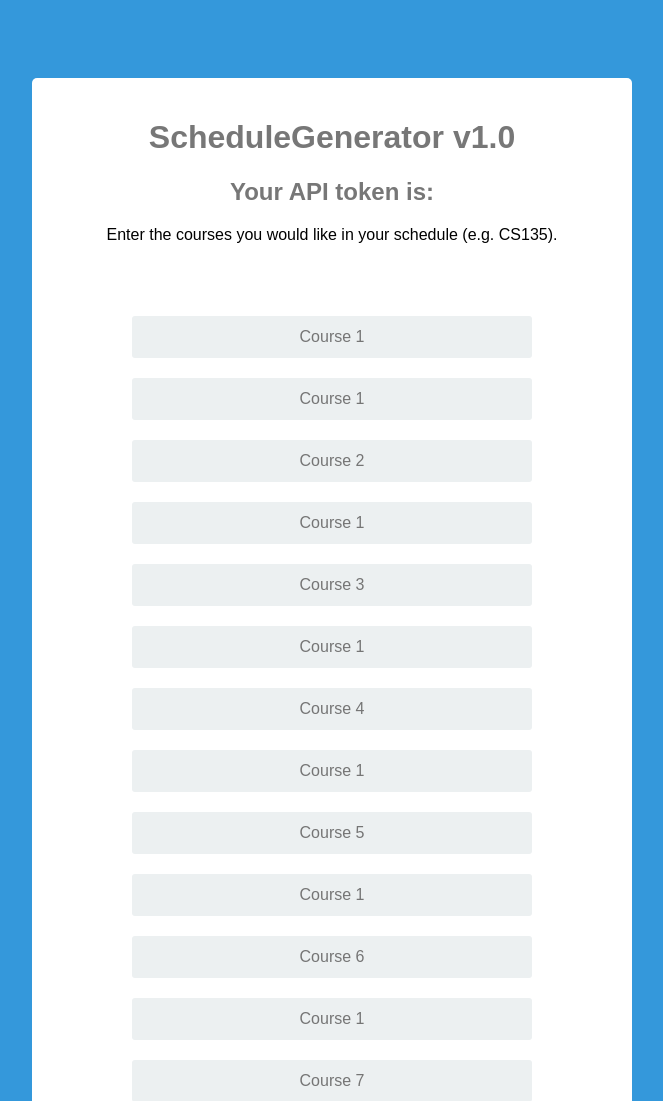
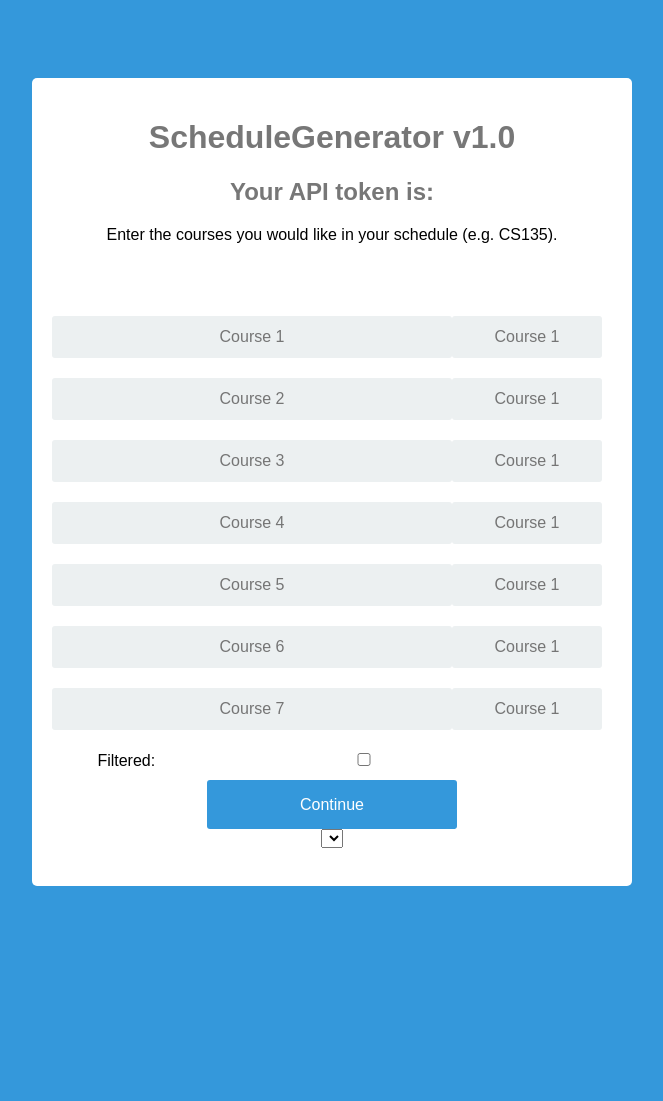
Before and after one commit to micduan/schedulegenwebapp, a Flask app: template app/Templates/select.html in a window 1280 px wide. Shown: the top 1101 px of the page, without its empty margins (308-971 px from the left). After the commit the page ends 886 px from the top, so only its background shows below. Run offline with Flask 2, Linux system fonts and the light colour scheme; the template is opened without the code that fills it, so the values that code supplies are empty.

Commit message:
added basic filtering

```diff
--- a/app/Templates/select.html
+++ b/app/Templates/select.html
@@ -1,4 +1,16 @@
 <link rel="stylesheet" href="/static/style.css" type="text/css">
+
+<style>
+.container{
+    display: flex;
+}
+.course-num{
+    width: 150px;
+}
+.course{
+    flex-grow: 1;
+}
+</style>
 
 <script>
 token = {{ token }}
@@ -23,84 +35,105 @@
                 <br>
                 <br>
                 <form method="POST" action="/schedule">
+                    <input type="hidden" name="token" value="{{ token }}">
+                    <div class="container">
                         <div class="input-token">
-                        <input list="course" class="login-field" value="" placeholder="Course 1" name="course1">
+                            <input class="login-field course" value="" placeholder="Course 1" name="course1">
                             <label class="login-field-icon fui-user" for="login-name"></label>
                         </div>
 
                         <div class="input-token">
-                        <input list="course-number" class="login-field" value="" placeholder="Course 1" name="course1num">
+                            <input class="login-field course-num" value="" placeholder="Course 1" name="course1num">
+                            <label class="login-field-icon fui-user" for="login-name"></label>
+                        </div>
+                    </div>
+
+                    <div class="container">
+                        <div class="input-token">
+                            <input class="login-field course" value="" placeholder="Course 2" name="course2">
                             <label class="login-field-icon fui-user" for="login-name"></label>
                         </div>
 
                         <div class="input-token">
-                        <input list="course" class="login-field" value="" placeholder="Course 2" name="course2">
+                            <input class="login-field course-num" value="" placeholder="Course 1" name="course2num">
+                            <label class="login-field-icon fui-user" for="login-name"></label>
+                        </div>
+                    </div>
+
+                    <div class="container">
+                        <div class="input-token">
+                            <input class="login-field course" value="" placeholder="Course 3" name="course3">
                             <label class="login-field-icon fui-user" for="login-name"></label>
                         </div>
 
                         <div class="input-token">
-                        <input list="course-number" class="login-field" value="" placeholder="Course 1" name="course2num">
+                            <input class="login-field course-num" value="" placeholder="Course 1" name="course3num">
+                            <label class="login-field-icon fui-user" for="login-name"></label>
+                        </div>
+                    </div>
+
+                    <div class="container">
+                        <div class="input-token">
+                            <input class="login-field course" value="" placeholder="Course 4" name="course4">
                             <label class="login-field-icon fui-user" for="login-name"></label>
                         </div>
 
                         <div class="input-token">
-                        <input list="course" class="login-field" value="" placeholder="Course 3" name="course3">
+                            <input class="login-field course-num" value="" placeholder="Course 1" name="course4num">
+                            <label class="login-field-icon fui-user" for="login-name"></label>
+                        </div>
+                    </div>
+
+                    <div class="container">
+                        <div class="input-token">
+                            <input class="login-field course" value="" placeholder="Course 5" name="course5">
                             <label class="login-field-icon fui-user" for="login-name"></label>
                         </div>
 
                         <div class="input-token">
-                        <input list="course-number" class="login-field" value="" placeholder="Course 1" name="course3num">
+                            <input class="login-field course-num" value="" placeholder="Course 1" name="course5num">
+                            <label class="login-field-icon fui-user" for="login-name"></label>
+                        </div>
+                    </div>
+
+                    <div class="container">
+                        <div class="input-token">
+                            <input class="login-field course" value="" placeholder="Course 6" name="course6">
                             <label class="login-field-icon fui-user" for="login-name"></label>
                         </div>
 
                         <div class="input-token">
-                        <input list="course" class="login-field" value="" placeholder="Course 4" name="course4">
+                            <input class="login-field course-num" value="" placeholder="Course 1" name="course6num">
+                            <label class="login-field-icon fui-user" for="login-name"></label>
+                        </div>
+                    </div>
+
+                    <div class="container">
+                        <div class="input-token">
+                            <input class="login-field course" value="" placeholder="Course 7" name="course7">
                             <label class="login-field-icon fui-user" for="login-name"></label>
                         </div>
 
                         <div class="input-token">
-                        <input list="course-number" class="login-field" value="" placeholder="Course 1" name="course4num">
+                            <input class="login-field course-num" value="" placeholder="Course 1" name="course7num">
                             <label class="login-field-icon fui-user" for="login-name"></label>
+                        </div>
                     </div>
 
                     <div class="input-token">
-                        <input list="course" class="login-field" value="" placeholder="Course 5" name="course5">
-                        <label class="login-field-icon fui-user" for="login-name"></label>
-                    </div>
-
-                    <div class="input-token">
-                        <input list="course-number" class="login-field" value="" placeholder="Course 1" name="course5num">
-                        <label class="login-field-icon fui-user" for="login-name"></label>
-                    </div>
-
-                    <div class="input-token">
-                        <input list="course" class="login-field" value="" placeholder="Course 6" name="course6">
-                        <label class="login-field-icon fui-user" for="login-name"></label>
-                    </div>
-
-                    <div class="input-token">
-                        <input list="course-number" class="login-field" value="" placeholder="Course 1" name="course6num">
-                        <label class="login-field-icon fui-user" for="login-name"></label>
-                    </div>
-
-                    <div class="input-token">
-                        <input list="course" class="login-field" value="" placeholder="Course 7" name="course7">
-                        <label class="login-field-icon fui-user" for="login-name"></label>
-                    </div>
-
-                    <div class="input-token">
-                        <input list="course-number" class="login-field" value="" placeholder="Course 1" name="course7num">
-                        <label class="login-field-icon fui-user" for="login-name"></label>
+                        Filtered: <input type="checkbox" value="12:00" name="filter">
                     </div>
 
                     <input type="submit" value="Continue" class="btn btn-primary btn-large btn-block" >
 
-                    <datalist id="course">
+                    <div>
+                        <select id="course">
                                 {% for course in courses %}
                                     <option value={{ course }}>{{ course }}</option>
                                 {% endfor %}
 
-                    </datalist>
+                        </select>
+                    </div>
                 </form>
                 <br>
             </div>
--- a/app/main.py
+++ b/app/main.py
@@ -6,6 +6,7 @@
 import checkvalid
 import Check
 import json
+import datetime
 import getCourses
 from Course import Course
 
@@ -16,8 +17,6 @@
                 yield j
         else:
             yield i
-
-myvar = UWaterlooAPI(api_key="1fc3b6c386a6fbe81e12e88ed4e36f4a")
 
 
 app = Flask(__name__, template_folder='Templates')
@@ -46,7 +45,10 @@
 
 @app.route('/schedule', methods=['POST', 'GET'])
 def schedule():
-    uw = UWaterlooAPI(api_key="1fc3b6c386a6fbe81e12e88ed4e36f4a")
+    uw = UWaterlooAPI(api_key=request.form['token'])
+
+    no_classes_before = request.form['filter']
+    no_classes_before_time = datetime.datetime.strptime(no_classes_before, '%H:%M')
 
     num_courses = 0
     for num in range(1,8):
@@ -72,22 +74,46 @@
         for section in range(0, num_sections):
             class_type = courses_list[section]['section']
             if class_type.find("LEC") == 0:
-                lec_section = [(courses_list[section]['classes'][0]['date']['weekdays']),
-                (courses_list[section]['classes'][0]['date']['start_time']),
-                (courses_list[section]['classes'][0]['date']['end_time']),
-                (courses_list[section]['section'])]
+                days = courses_list[section]['classes'][0]['date']['weekdays']
+                start_time = courses_list[section]['classes'][0]['date']['start_time']
+
+                if no_classes_before:
+                    start_time_datetime = datetime.datetime.strptime(start_time, '%H:%M')
+                    if start_time_datetime < no_classes_before_time:
+                        continue
+
+                end_time = courses_list[section]['classes'][0]['date']['end_time']
+                course_type = courses_list[section]['section'] #either LEC, LAB, or TUT
+                instructor = str(courses_list[section]['classes'][0]['instructors'])
+                lec_section  = [days, start_time, end_time, course_type, instructor]
                 lecture_list.append(lec_section)
             if class_type.find("TUT") == 0:
-                tut_section = [(courses_list[section]['classes'][0]['date']['weekdays']),
-                (courses_list[section]['classes'][0]['date']['start_time']),
-                (courses_list[section]['classes'][0]['date']['end_time']),
-                (courses_list[section]['section'])]
+                days = courses_list[section]['classes'][0]['date']['weekdays']
+                start_time = courses_list[section]['classes'][0]['date']['start_time']
+
+                if no_classes_before:
+                    start_time_datetime = datetime.datetime.strptime(start_time, '%H:%M')
+                    if start_time_datetime < no_classes_before_time:
+                        continue
+
+                end_time = courses_list[section]['classes'][0]['date']['end_time']
+                course_type = courses_list[section]['section'] #either LEC, LAB, or TUT
+                instructor = str(courses_list[section]['classes'][0]['instructors'])
+                tut_section = [days, start_time, end_time, course_type, instructor]
                 tutorial_list.append(tut_section)
             if class_type.find("LAB") == 0:
-                lab_section = [(courses_list[section]['classes'][0]['date']['weekdays']),
-                (courses_list[section]['classes'][0]['date']['start_time']),
-                (courses_list[section]['classes'][0]['date']['end_time']),
-                (courses_list[section]['section'])]
+                days = courses_list[section]['classes'][0]['date']['weekdays']
+                start_time = courses_list[section]['classes'][0]['date']['start_time']
+
+                if no_classes_before:
+                    start_time_datetime = datetime.datetime.strptime(start_time, '%H:%M')
+                    if start_time_datetime < no_classes_before_time:
+                        continue
+
+                end_time = courses_list[section]['classes'][0]['date']['end_time']
+                course_type = courses_list[section]['section'] #either LEC, LAB, or TUT
+                instructor = str(courses_list[section]['classes'][0]['instructors'])
+                lab_section = [days, start_time, end_time, course_type, instructor]
                 lab_list.append(lab_section)
 
         if lecture_list:
@@ -121,7 +147,6 @@
 
 
     courses = [Course() for i in range(len(final_list))]
-    #0 and 452
     index = 0
     for course_index in courses:
         course_index.fill_dates(final_list[index])
```
Also changed, not shown: app/Check.py (+6 -1 lines), app/Course.py (+40 -47 lines), app/Templates/schedule.html (+5 -6 lines), 5 other files. Lines whose indentation alone changed are shown as unchanged.
